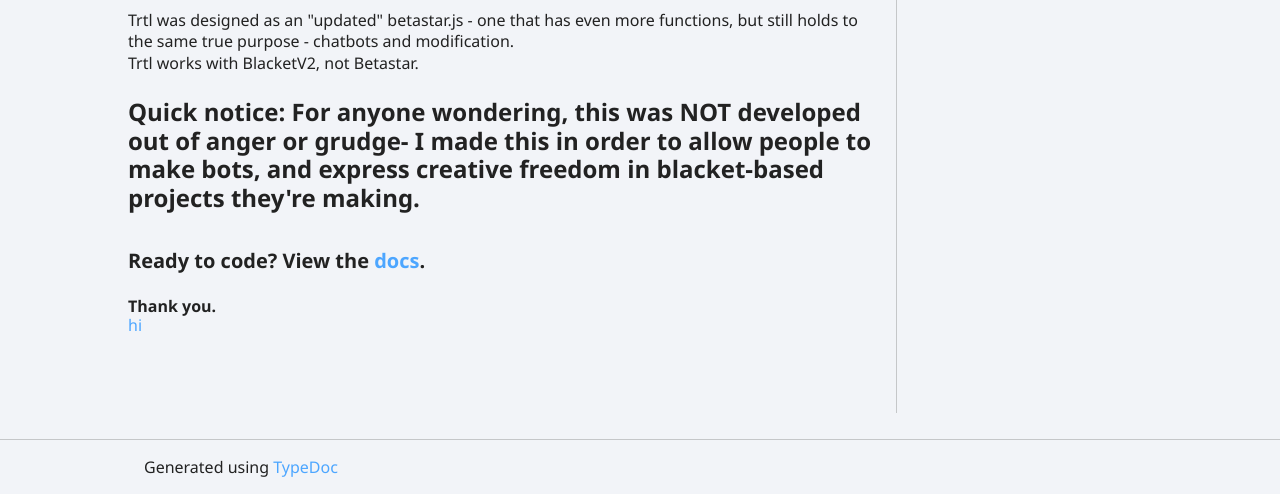
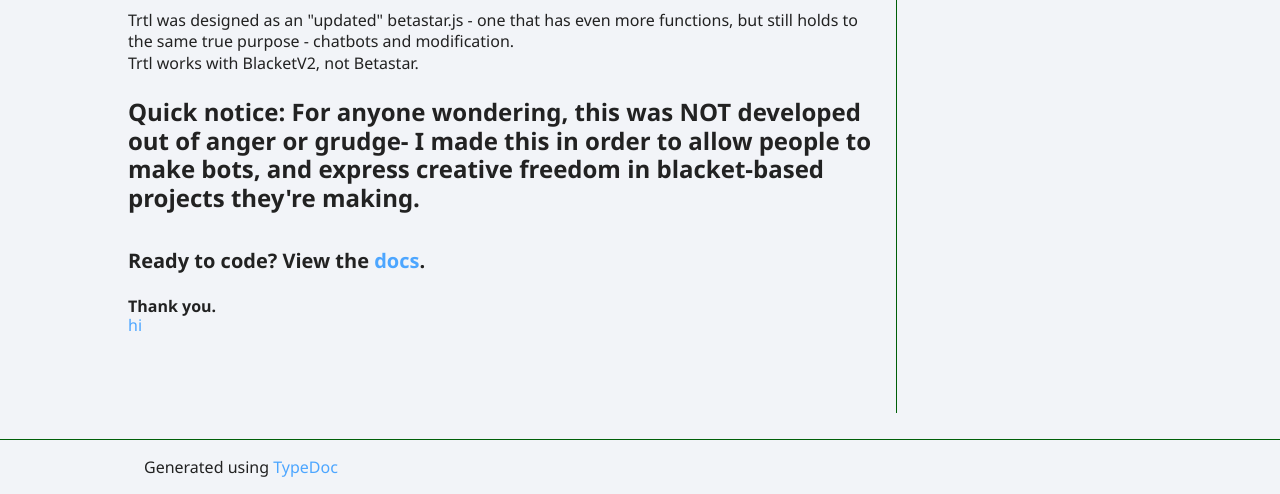
Before and after one commit to l2vy7/trtl, a website: page docs/index.html in a window 1280 px wide. Shown: the part 419-913 px from the top of the page. Drawn offline with Linux system fonts and the light colour scheme.

Commit message:
style update to include trtl accent.

```diff
--- a/docs/assets/style.css
+++ b/docs/assets/style.css
@@ -3,7 +3,7 @@
     --light-color-background: #f2f4f8;
     --light-color-background-secondary: #eff0f1;
     --light-color-icon-background: var(--light-color-background);
-    --light-color-accent: #c5c7c9;
+    --light-color-accent: #005f08;
     --light-color-text: #222;
     --light-color-text-aside: #707070;
     --light-color-link: #4da6ff;
@@ -22,7 +22,7 @@
     --dark-color-background: #2b2e33;
     --dark-color-background-secondary: #1e2024;
     --dark-color-icon-background: var(--dark-color-background-secondary);
-    --dark-color-accent: #9096a2;
+    --dark-color-accent: #003705;
     --dark-color-text: #f5f5f5;
     --dark-color-text-aside: #dddddd;
     --dark-color-link: #00aff4;
```
